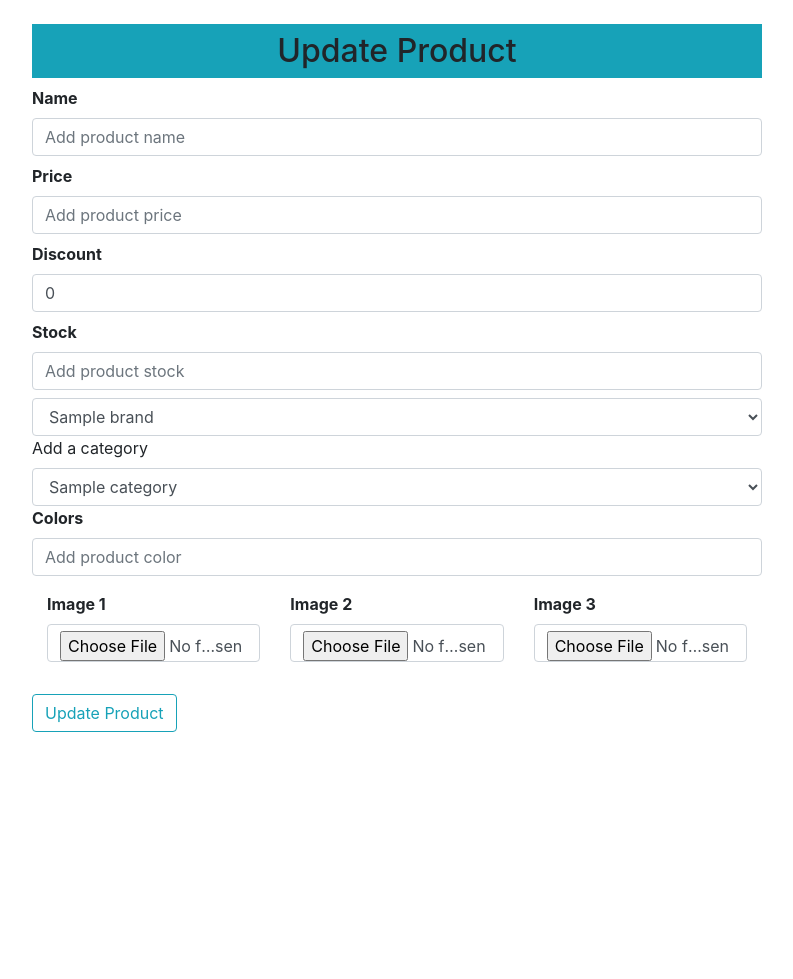
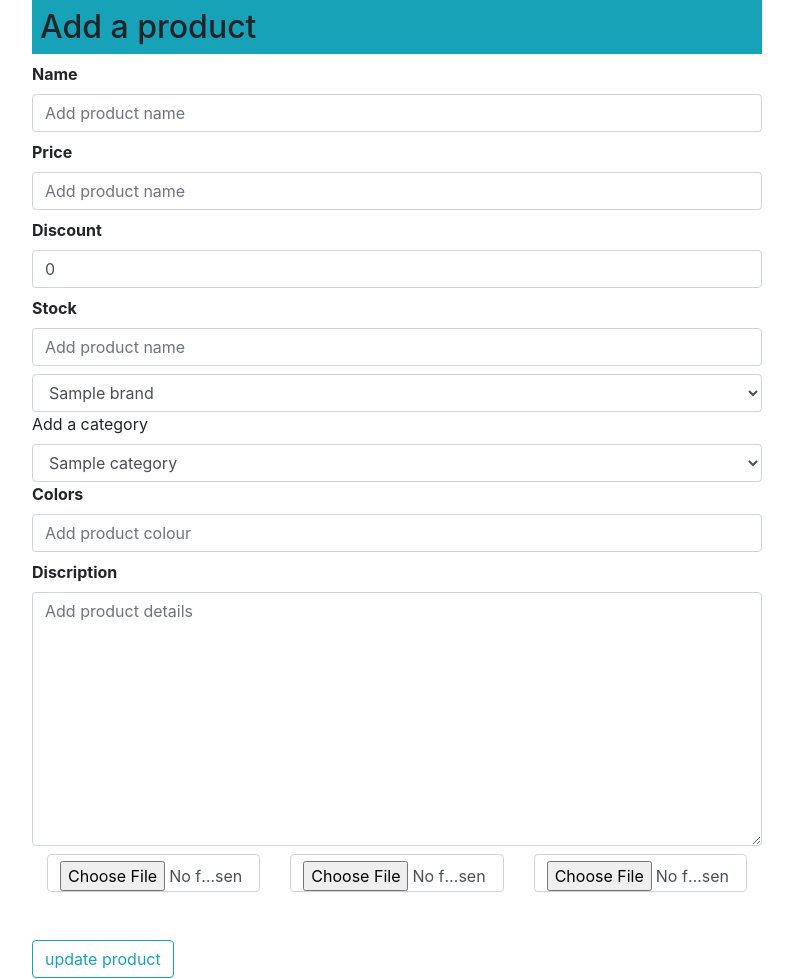
Before and after one commit to Muhammadnihalc/E-Commerce-APP, a Flask app: template src/templates/products/updateproduct.html in a window 1280 px wide. Shown: the whole page, without its empty margins (243-1036 px from the left). Before the commit the page ends 732 px from the top, so only its background shows below. Run offline with Flask 3, Linux system fonts and the light colour scheme; the template is opened without the code that fills it: values that come from a table or form of the project are taken from there, most other values are stand-ins (such as "Sample title", 1, 10 or a date in 2020); some libraries are stand-ins or nearby versions.

Commit message:
Update updateproduct.html

```diff
--- a/src/templates/products/updateproduct.html
+++ b/src/templates/products/updateproduct.html
@@ -1,52 +1,57 @@
 {% extends 'layout.html' %}
 
 {% block content %}
+
 
 <div class="container">
     <div class="row">
         <div class="col-md-2"></div>
         <div class="col-md-8">
 
-            <h2 class="text-center bg-info p-2 mt-4">Update Product</h2>
 
+        <h2 class="text-centre bg-info p-2">Add a product</h2>
         {% from "_formhelpers.html" import render_field %}
-            <form action="" method="POST" enctype="multipart/form-data">
-                {{ render_field(form.name, class="form-control", placeholder="Add product name") }}
-                {{ render_field(form.price, class="form-control", placeholder="Add product price") }}
-                {{ render_field(form.discount, class="form-control", placeholder="Add product discount") }}
-                {{ render_field(form.stock, class="form-control", placeholder="Add product stock") }}
+            <form action="" method="Post" enctype="multipart/form-data">
+
+                 {{ render_field(form.name , class = "form-control" , placeholder="Add product name")}}
+                 {{ render_field(form.price , class = "form-control" , placeholder="Add product name")}}
+                 {{ render_field(form.discount , class = "form-control" , placeholder="Add product name")}}
+                 {{ render_field(form.stock , class = "form-control" , placeholder="Add product name")}}
 
                  <select name="brand" id="brand" class="form-control" required>
-                    <option value="{{ product.brand_id }}">{{ product.brand.name }}</option>
+                    <option value="{{product.brand_id}}">{{product.brand.name}}</option>
                     {% for brand in brands %}
-                        <option value="{{ brand.id }}">{{ brand.name }}</option>
+                    <option value="{{brand.id}}">{{brand.name}} </option>
                     {% endfor %}
                  </select>
 
                  <label for="category">Add a category</label>
                  <select name="category" id="category" class="form-control" required>
-                    <option value="{{ product.category_id }}">{{ product.category.name }}</option>
+                    <option value="{{product.category_id}}">{{product.category.name}}</option>
                     {% for category in categories %}
-                        <option value="{{ category.id }}">{{ category.name }}</option>
+                    <option value="{{category.id}}">{{category.name}} </option>
                     {% endfor %}
                  </select>
 
-                {{ render_field(form.colors, class="form-control", placeholder="Add product color") }}
-                {{ render_field(form.description, class="form-control", placeholder="Add product details", rows=5) }}
 
-                <div class="container mt-3">
+                 {{ render_field(form.colors, class = "form-control" , placeholder="Add product colour")}}
+                 {{ render_field(form.discription , class = "form-control" , placeholder="Add product details", rows=10)}}
+
+            <div class="container">
                 <div class="row">
-                        <div class="col-md-4">{{ render_field(form.image_1, class="form-control") }}</div>
-                        <div class="col-md-4">{{ render_field(form.image_2, class="form-control") }}</div>
-                        <div class="col-md-4">{{ render_field(form.image_3, class="form-control") }}</div>
+                    <div class="col-md-4"><input type="file" name="image_1" class="form-control"></div>
+                    <div class="col-md-4"><input type="file" name="image_2" class="form-control"></div>
+                    <div class="col-md-4"><input type="file" name="image_3" class="form-control"></div>
                 </div>
             </div>
 
-                <button type="submit" class="btn btn-outline-info mt-4">Update Product</button>
+        <button type="submit" class="btn btn-outline-info mt-5"> update product</button>
+
         </form>
 
         </div>
-        <div class="col-md-2"></div>
+        <div class="col-md-3"></div>
+
 </div>
 </div>
 
```
Lines whose indentation alone changed are shown as unchanged.
